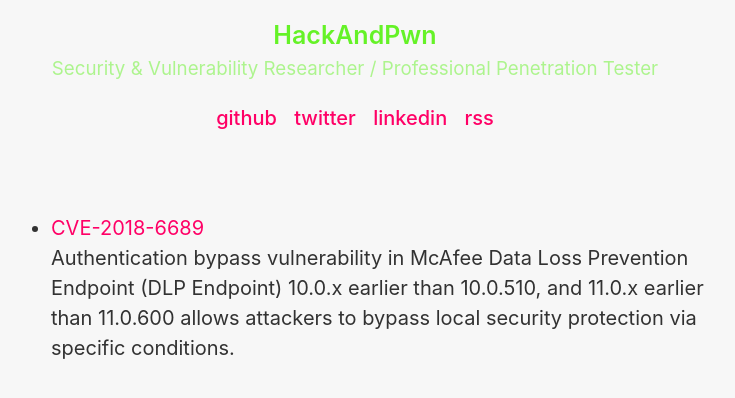
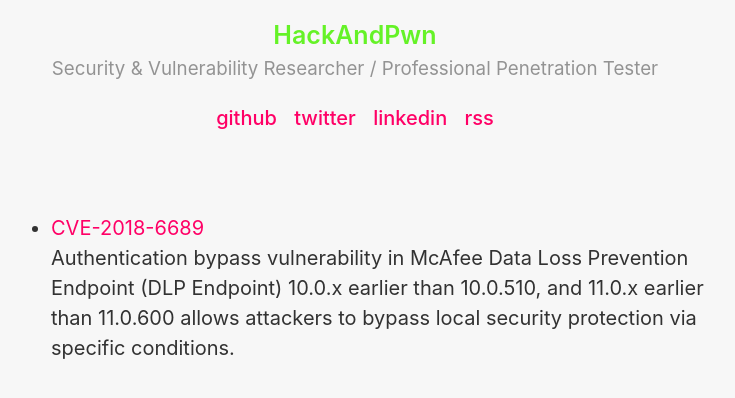
Before and after one commit to HackAndPwn/HackAndPwn.github.io, a Jekyll site: the page built from index.html, in a window 1280 px wide. Shown: the top 398 px of the page, without its empty margins (279-1014 px from the left). Built offline with Jekyll 4.4.1, drawn with Linux system fonts in a browser that asks for light colours; the list of posts is cut into pages by our own code.

Commit message:
specific color tweak?

```diff
--- a/_sass/_masthead.scss
+++ b/_sass/_masthead.scss
@@ -12,7 +12,7 @@
 .masthead-title {
   margin-top: 0;
   margin-bottom: 20px;
-  color: $dark;
+  color: $body-color;
   position: relative;
   text-align: center;
   padding-right: 12px;
@@ -36,7 +36,7 @@
   display: block;
   font-size: 100%;
   font-weight: 500;
-  color: $dark;
+  color: $body-color;
 
 @media (prefers-color-scheme: dark) {
   color: $body-color-dark;
```
